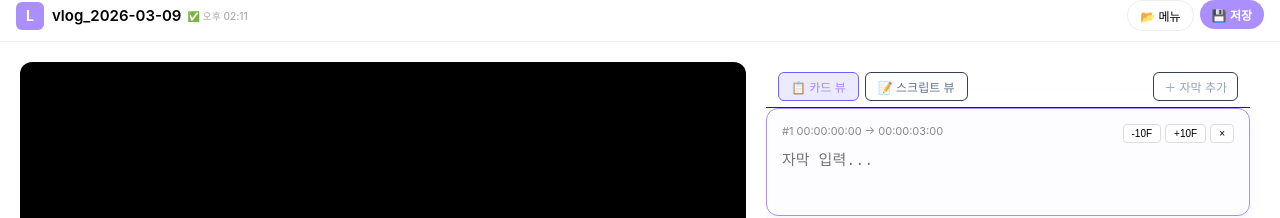
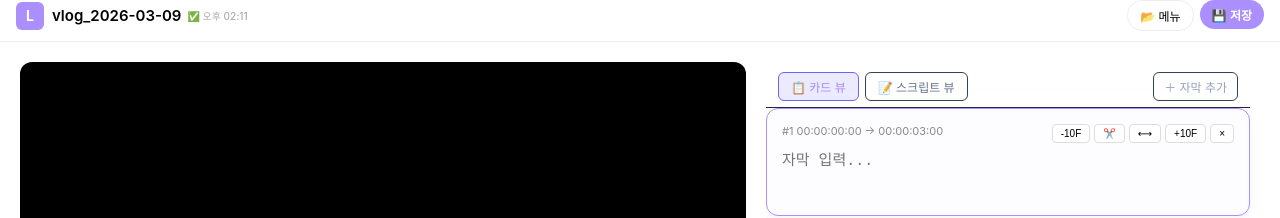
Before and after one commit to toxtuti/lilac-subtitle-editor, a React (Create React App) app: page / in a window 1280 px wide. Both pictures are taken after a click on the button "+ 첫 자막 추가". Shown: the top 218 px of the page. Built offline with nearby package versions, Linux system fonts and the light colour scheme.

Commit message:
26.03.12-03

```diff
--- a/src/App.css
+++ b/src/App.css
@@ -466,3 +466,15 @@ video { width: 100%; height: 100%; object-fit: contain; }
 }
 .script-line:hover .script-del-btn { opacity: 1; }
 .script-del-btn:hover { color: #ef4444; }
+
+.clip-btn-split, .clip-btn-extend {
+  padding: 3px 8px;
+  border-radius: 4px;
+  border: 1px solid #ddd;
+  background: white;
+  font-size: 11px;
+  cursor: pointer;
+  transition: background 0.15s;
+}
+.clip-btn-split:hover { background: #fff0f0; border-color: #ffaaaa; }
+.clip-btn-extend:hover { background: #f0f0ff; border-color: #aaaaff; }
--- a/src/App.js
+++ b/src/App.js
@@ -207,6 +207,28 @@ export default function App() {
     const diff = target.end - next[idx].end;
     next[idx] = target;
     for (let i = idx+1; i < next.length; i++) next[i] = { ...next[i], start: next[i].start+diff, end: next[i].end+diff };
+    setSubtitles(next);
+  };
+
+  // ✂️ 플레이헤드 위치에서 자막 자르기
+  const splitSubtitle = (idx) => {
+    const s = subtitles[idx];
+    const ph = videoRef.current?.currentTime ?? currentTime;
+    if (ph <= s.start + 0.05 || ph >= s.end - 0.05) return; // 너무 끝쪽이면 무시
+    const next = [...subtitles];
+    const first  = { ...s, end: ph };
+    const second = { id: `split-${Date.now()}`, start: ph, end: s.end, text: '' };
+    next.splice(idx, 1, first, second);
+    setSubtitles(next);
+    setTimeout(() => { textareaRefs.current[idx+1]?.focus(); setFocusedIdx(idx+1); }, 50);
+  };
+
+  // ⟷ 선택 자막 끝을 다음 자막 시작 or +DEFAULT_DURATION 까지 늘리기
+  const extendSubtitle = (idx) => {
+    const next = [...subtitles];
+    const nextSub = next[idx + 1];
+    const newEnd = nextSub ? nextSub.start : next[idx].end + DEFAULT_DURATION;
+    next[idx] = { ...next[idx], end: Math.min(videoDuration || Infinity, newEnd) };
     setSubtitles(next);
   };
 
@@ -492,6 +514,8 @@ export default function App() {
                   <span>#{i+1} {secondsToTimecode(s.start)} → {secondsToTimecode(s.end)}</span>
                   <div className="clip-btns">
                     <button onClick={() => adjustFrames(i, -10)}>-10F</button>
+                    <button className="clip-btn-split" title="플레이헤드에서 자르기" onClick={() => splitSubtitle(i)}>✂️</button>
+                    <button className="clip-btn-extend" title="다음 자막까지 늘리기" onClick={() => extendSubtitle(i)}>⟷</button>
                     <button onClick={() => adjustFrames(i, 10)}>+10F</button>
                     <button onClick={() => setSubtitles(subtitles.filter(x => x.id !== s.id))}>×</button>
                   </div>
```
